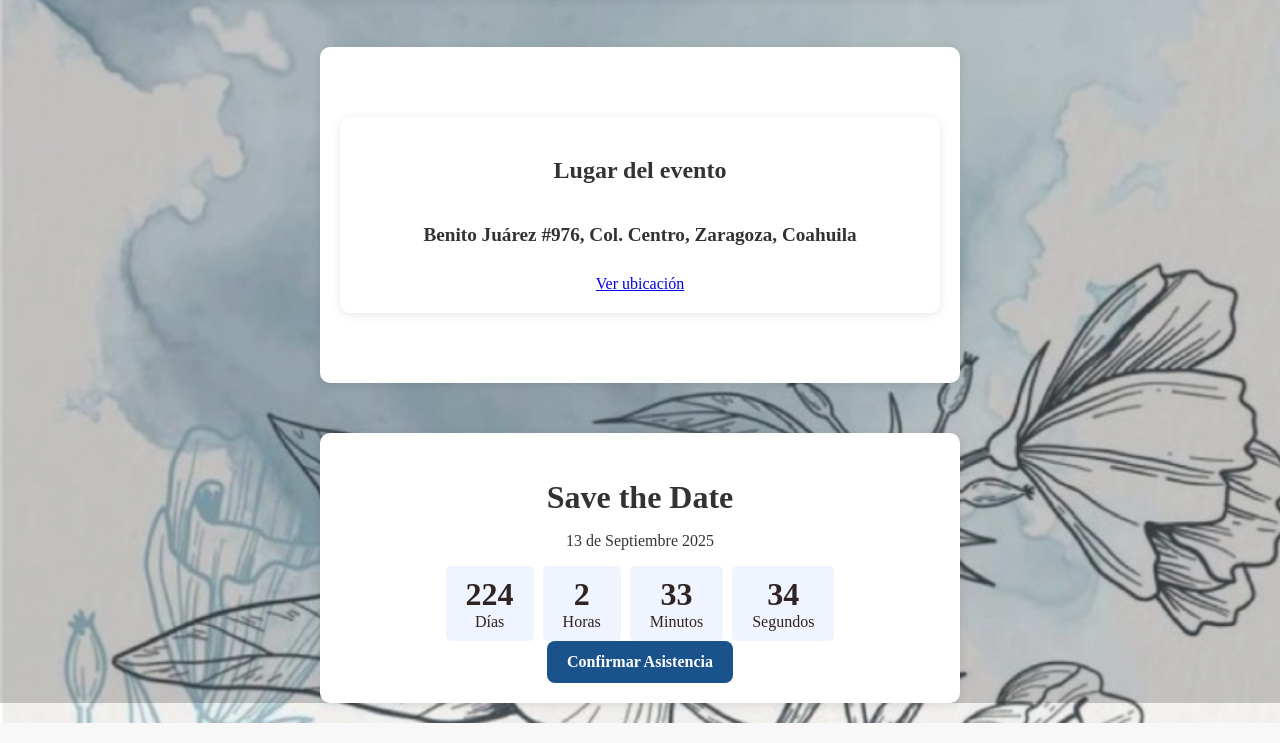
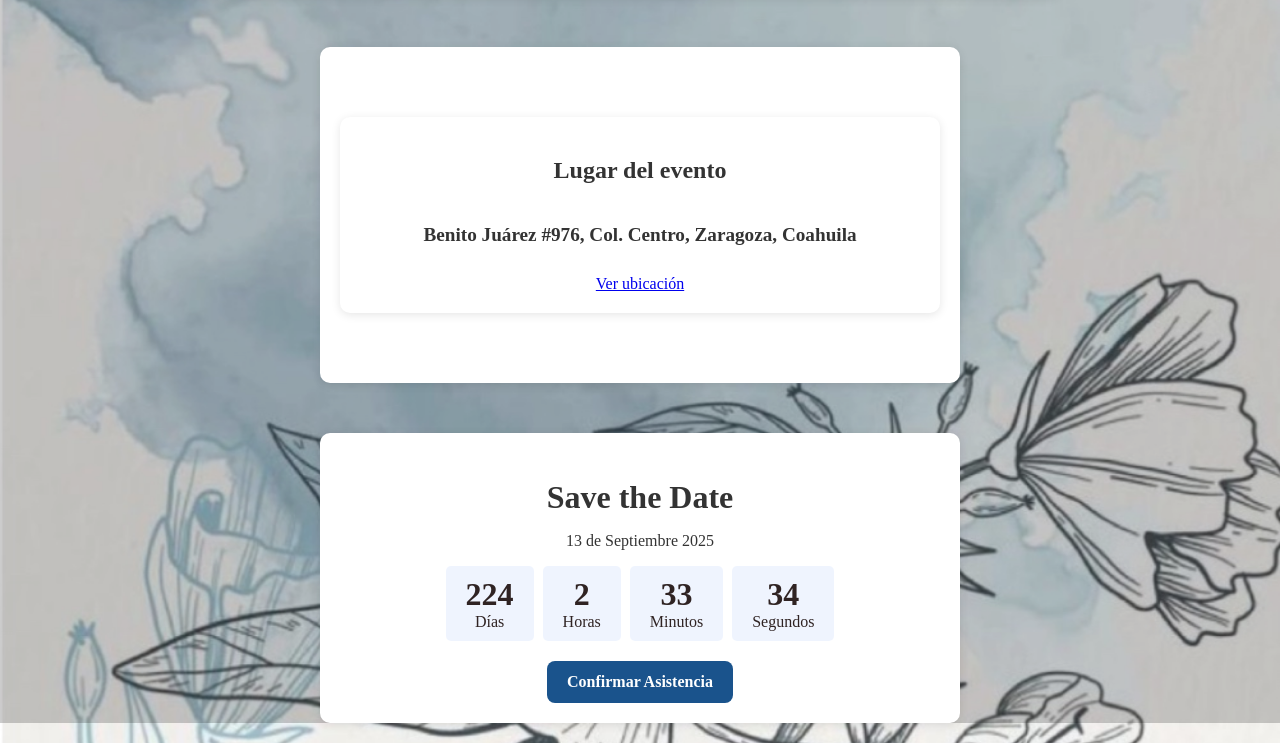
Before and after one commit to PSInvitaciones/XV-Maria-Chaires, a plain HTML site: page index.html in a window 1280 px wide. Shown: the part 1206-1949 px from the top of the page. Drawn offline with Linux system fonts and the light colour scheme.

Commit message:
Update styles.css

```diff
--- a/styles.css
+++ b/styles.css
@@ -270,3 +270,7 @@ section {
 .carrusel-control:hover {
     background-color: rgba(0, 0, 0, 0.8);
 }
+.cuenta-regresiva .boton {
+    display: inline-block;
+    margin-top: 20px; /* Espacio superior para separar del contador */
+}
```
